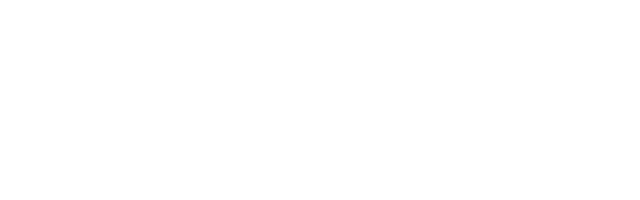
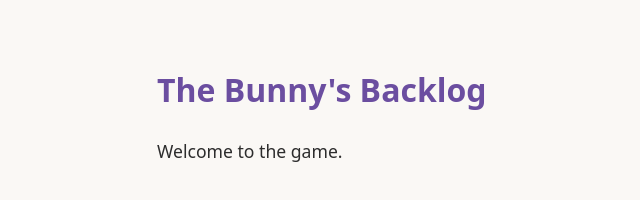
Before and after one commit to cse110-sp26-group25/the-bunny-s-backlog, a website: page index.html in a window 1280 px wide. Shown: the whole page, without its empty margins (163-803 px from the left). Drawn offline with Linux system fonts and the light colour scheme.

Commit message:
template

```diff
--- a/index.html
+++ b/index.html
@@ -3,7 +3,11 @@
   <head>
     <meta charset="UTF-8" />
     <meta name="viewport" content="width=device-width, initial-scale=1.0" />
-    <title>Document</title>
+    <title>The Bunny's Backlog</title>
+    <link rel="stylesheet" href="style.css" />
   </head>
-  <body></body>
+  <body>
+    <h1>The Bunny's Backlog</h1>
+    <p>Welcome to the game.</p>
+  </body>
 </html>
--- /dev/null
+++ b/style.css
@@ -0,0 +1,17 @@
+body {
+  font-family: system-ui, sans-serif;
+  max-width: 40rem;
+  margin: 4rem auto;
+  padding: 0 1rem;
+  line-height: 1.6;
+  color: #2d2d2d;
+  background: #faf8f5;
+}
+
+h1 {
+  color: #6b4ea0;
+}
+
+p {
+  font-size: 1.1rem;
+}
```
